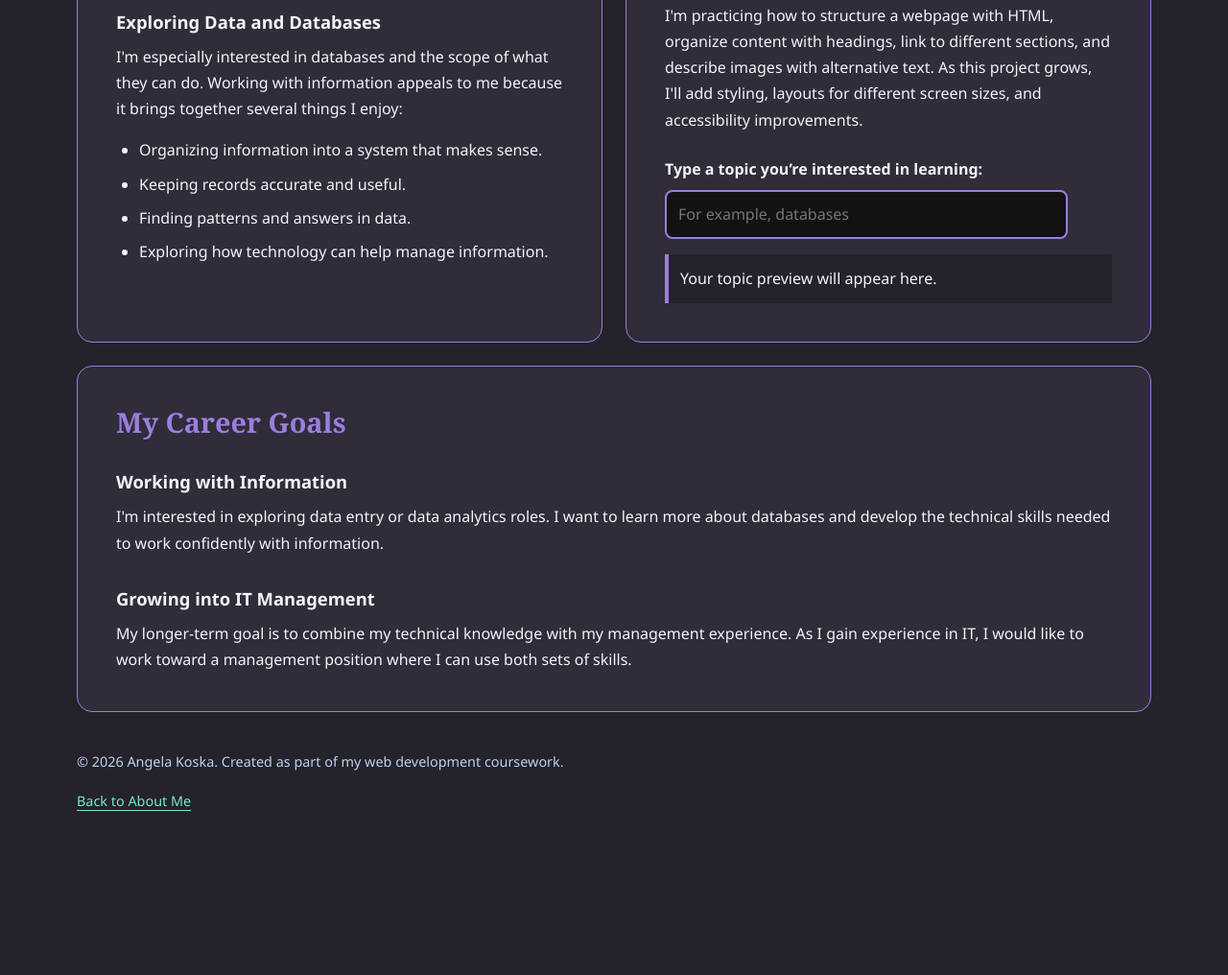
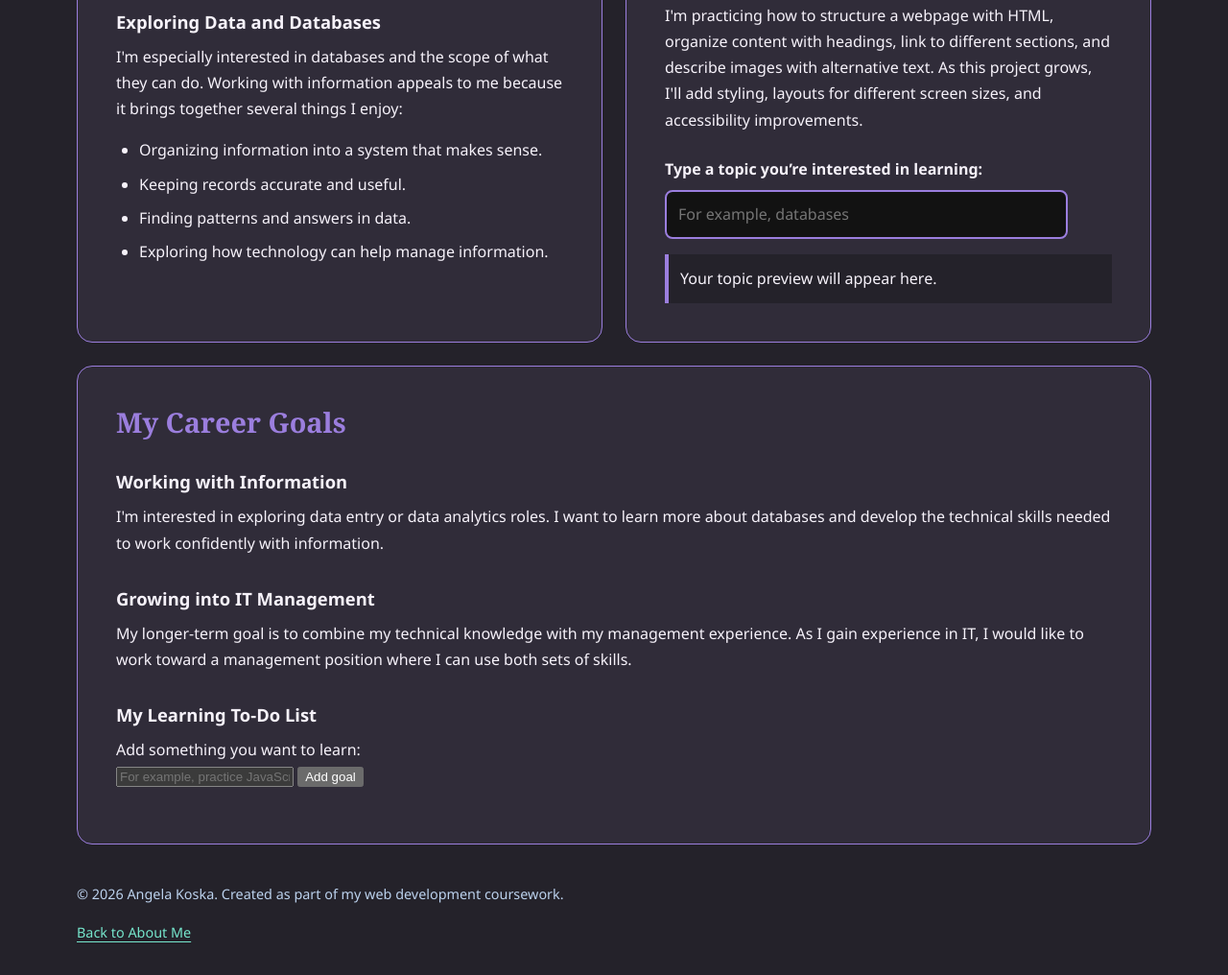
Before and after one commit to angelakoska/my-first-webpage, a plain HTML site: page index.html in a window 1280 px wide. Shown: the part 956-1972 px from the top of the page at 96% size. Before the commit the page ends 1843 px from the top, so only its background shows below. Drawn offline with Linux system fonts and the light colour scheme.

Commit message:
Add learning to-do list section in index.html
Added a section for a learning to-do list with input and button.

```diff
--- a/index.html
+++ b/index.html
@@ -73,6 +73,16 @@
       <p>I'm interested in exploring data entry or data analytics roles. I want to learn more about databases and develop the technical skills needed to work confidently with information.</p>
       <h3>Growing into IT Management</h3>
       <p>My longer-term goal is to combine my technical knowledge with my management experience. As I gain experience in IT, I would like to work toward a management position where I can use both sets of skills.</p>
+      <div class="goal-list-demo">
+  <h3>My Learning To-Do List</h3>
+  <label for="goal-input">Add something you want to learn:</label>
+  <div class="goal-entry">
+    <input type="text" id="goal-input" placeholder="For example, practice JavaScript">
+    <button type="button" id="add-goal-button">Add goal</button>
+  </div>
+  <p id="goal-message" aria-live="polite"></p>
+  <ul id="goal-list"></ul>
+</div>
     </section>
   </main>
 
```
